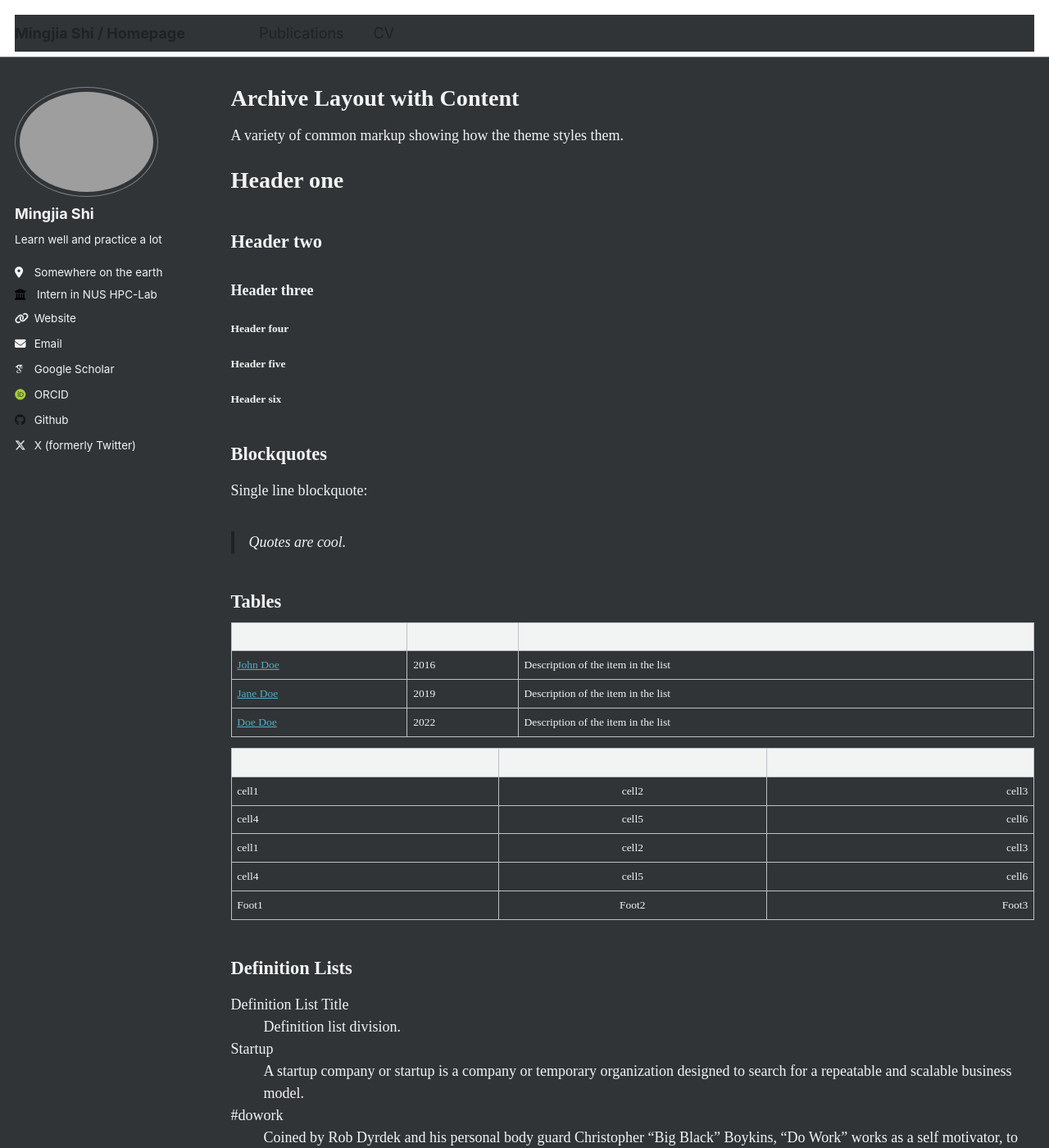
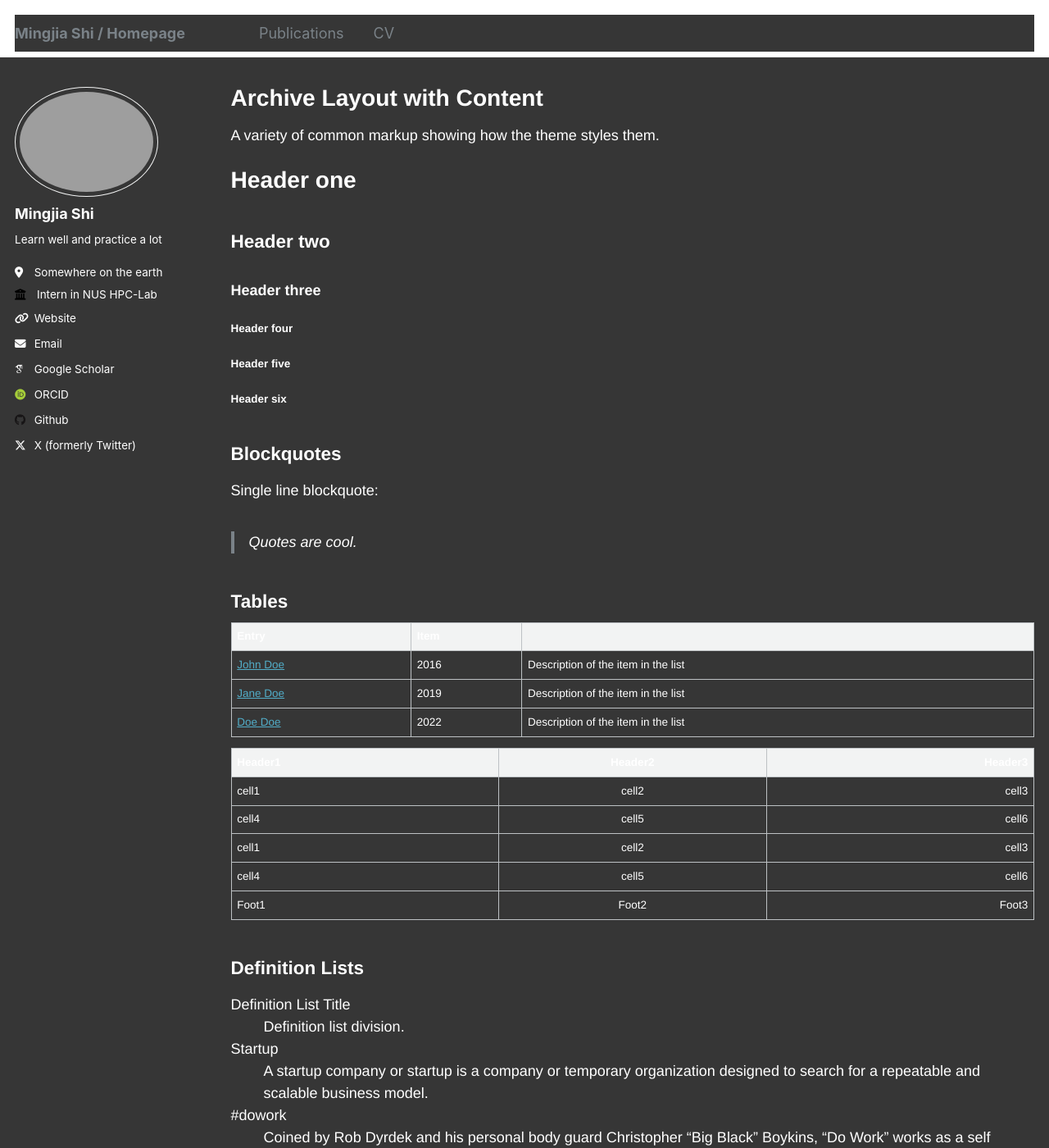
Before and after one commit to BDeMo/homepage, a Jekyll site: the page built from _pages/archive-layout-with-content.md, in a window 1280 px wide and 1400 px high. Shown: the whole window at 82% size. Built offline with Jekyll 4.4.1, drawn with Linux system fonts in a browser that asks for light colours; some web fonts are replaced.

Commit message:
Update Theme

```diff
--- a/_sass/_variables.scss
+++ b/_sass/_variables.scss
@@ -16,8 +16,6 @@ $indent-var                 : 1.3em;
 $serif                      : Georgia, Times, serif;
 $sans-serif                 : -apple-system, ".SFNSText-Regular", "San Francisco", "Roboto", "Segoe UI", "Helvetica Neue", "Lucida Grande", Arial, sans-serif;
 $monospace                  : Monaco, Consolas, "Lucida Console", monospace;
-$my_font                    : Gotham;
-
 
 /* sans serif typefaces */
 $sans-serif-narrow          : $sans-serif;
@@ -30,9 +28,9 @@ $bodoni                     : "Bodoni MT", serif;
 $calisto                    : "Calisto MT", serif;
 $garamond                   : Garamond, serif;
 
-$global-font-family         : $my_font;
-$header-font-family         : $my_font;
-$caption-font-family        : $my_font;
+$global-font-family         : $helvetica;
+$header-font-family         : $helvetica;
+$caption-font-family        : $helvetica;
 
 /* type scale */
 $type-size-1                : 2.441em;  // ~39.056px
@@ -63,14 +61,14 @@ $darker-gray                : mix(#000, $gray, 60%);
 $light-gray                 : mix(#fff, $gray, 50%);
 $lighter-gray               : mix(#fff, $gray, 90%);
 
-$body-color                 : $dark-gray;
-$background-color           : $darker-gray;
-$code-background-color      : $light-gray;
-$code-background-color-dark : $dark-gray ;
-$text-color                 : $lighter-gray;
-$border-color               : $gray;
+$body-color                 : #1c1c1c;
+$background-color           : #363636;
+$code-background-color      : #2e2d2d;
+$code-background-color-dark : $light-gray;
+$text-color                 : #ffffff;
+$border-color               : $lighter-gray;
 
-$primary-color              : rgb(31, 34, 35);
+$primary-color              : #7a8288;
 $success-color              : #62c462;
 $warning-color              : #f89406;
 $danger-color               : #ee5f5b;
```
